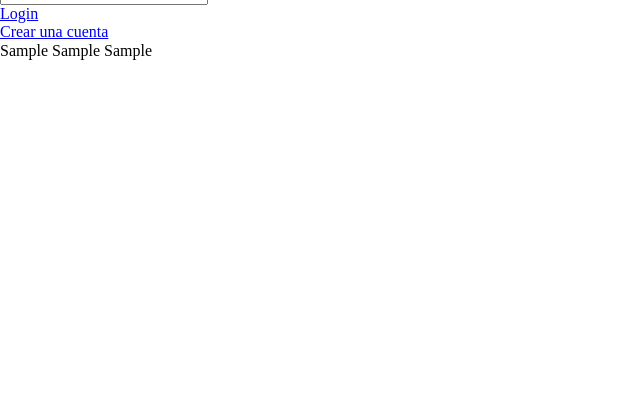
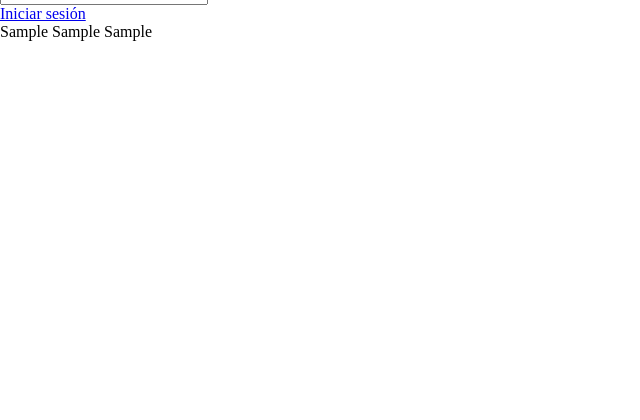
Before and after one commit to K4rpuz/sans-app, a PHP site: page / in a window 1280 px wide. Shown: the part 324-744 px from the top of the page, without its empty margins (0-640 px from the left). Run offline with PHP 8.4, Linux system fonts and the light colour scheme; tables that the repository leaves empty hold one stand-in row (values such as "Sample post"); some libraries are stand-ins or nearby versions.

Commit message:
Fusión registro y login

```diff
--- a/PHP/index.php
+++ b/PHP/index.php
@@ -26,10 +26,7 @@
 
 		<nav>
 			<div class="navbar-element">
-				<a href="login.php">Login</a>
-			</div>
-			<div class="navbar-element">
-				<a href="register.php">Crear una cuenta</a>
+				<a href="auth.php">Iniciar sesión</a>
 			</div>
 		</nav>
 	</header>
```
Also changed, not shown: PHP/auth.php (renamed from PHP/register.php, +15 -0 lines), PHP/login.php (deleted, +0 -30 lines).
